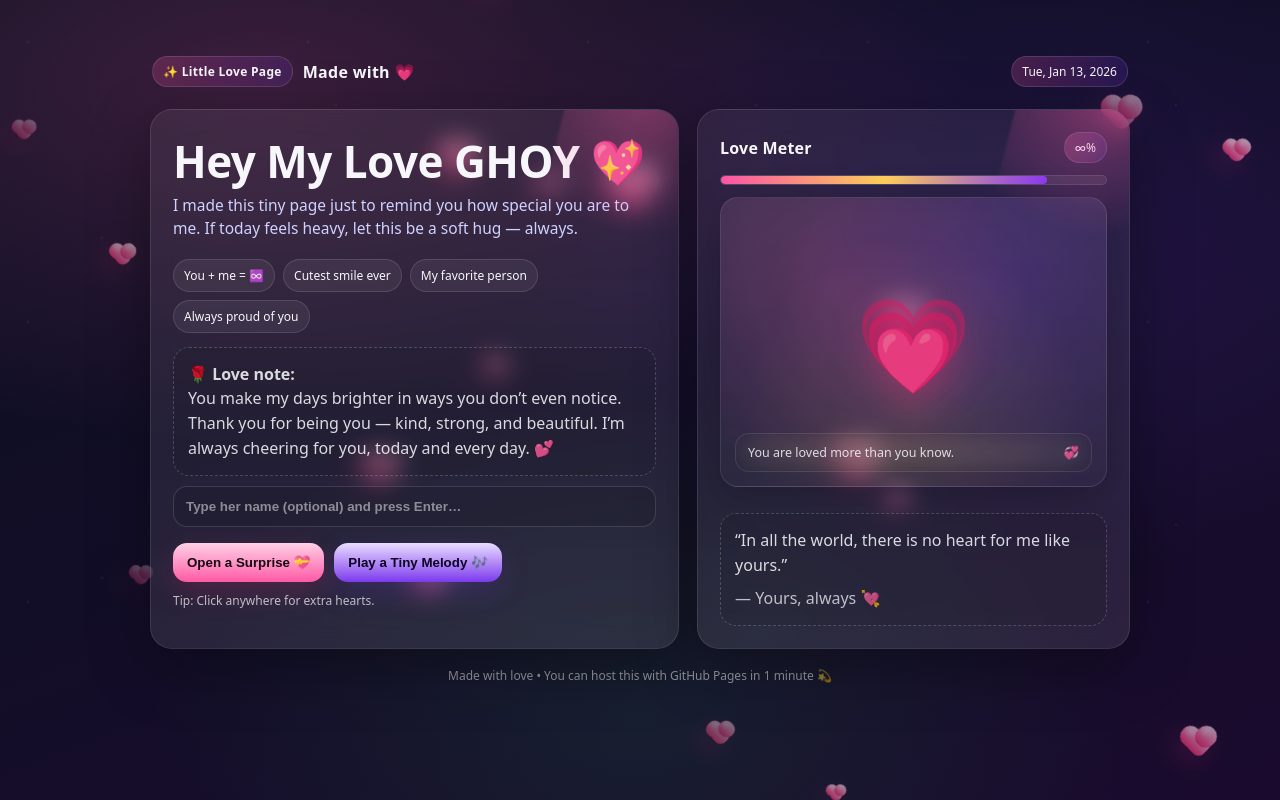
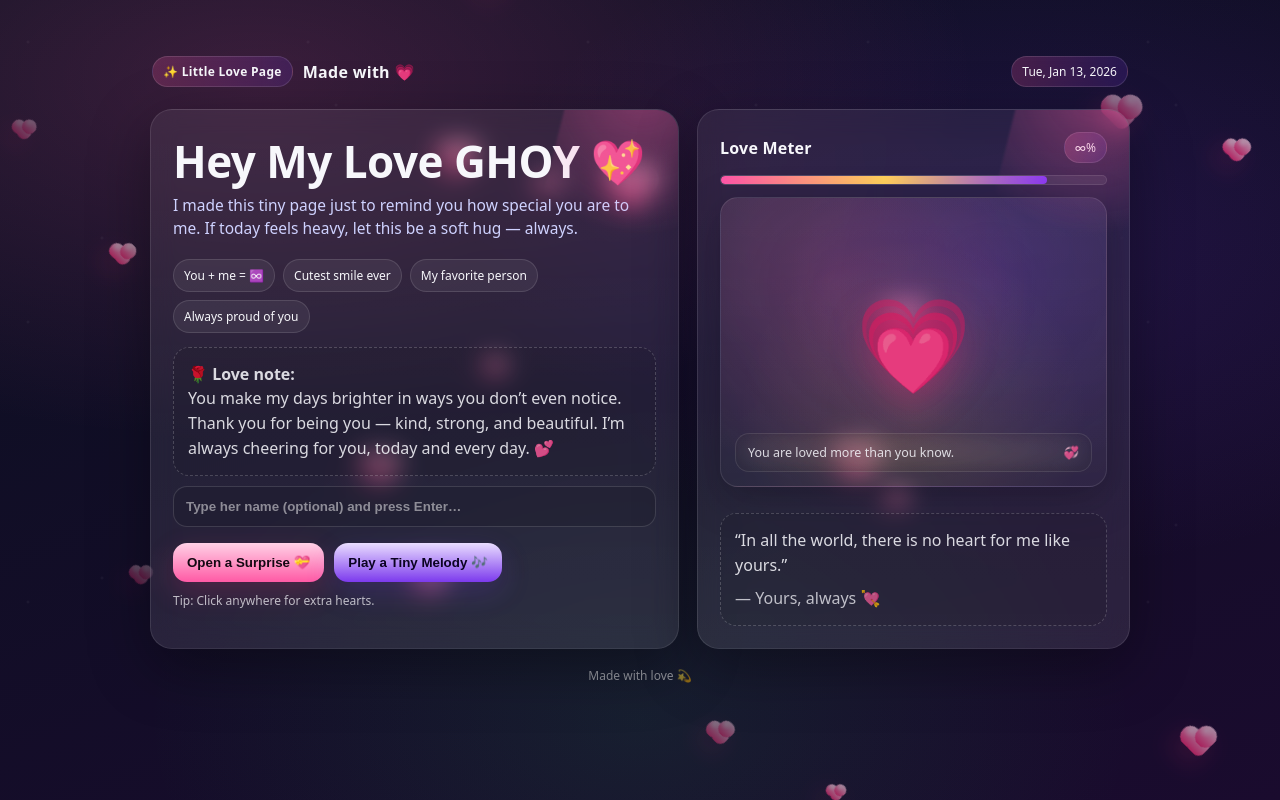
Before and after one commit to hss30Hadi/mylove, a plain HTML site: page index.html in a window 1280 px wide. Drawn offline with Linux system fonts and the light colour scheme.

Commit message:
Add files via upload

```diff
--- a/index.html
+++ b/index.html
@@ -413,7 +413,7 @@
     </div>
 
     <footer>
-      Made with love • You can host this with GitHub Pages in 1 minute 💫
+      Made with love 💫
     </footer>
   </div>
 
```
